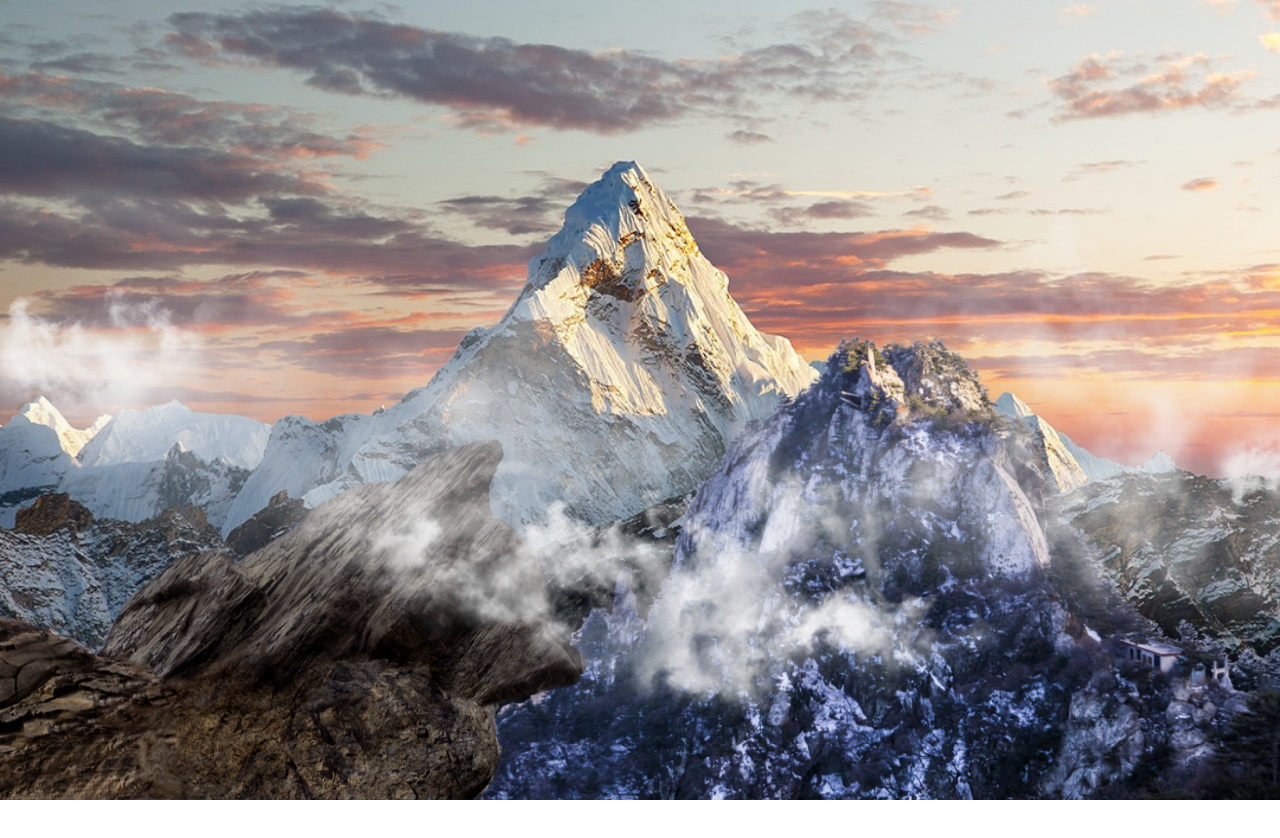
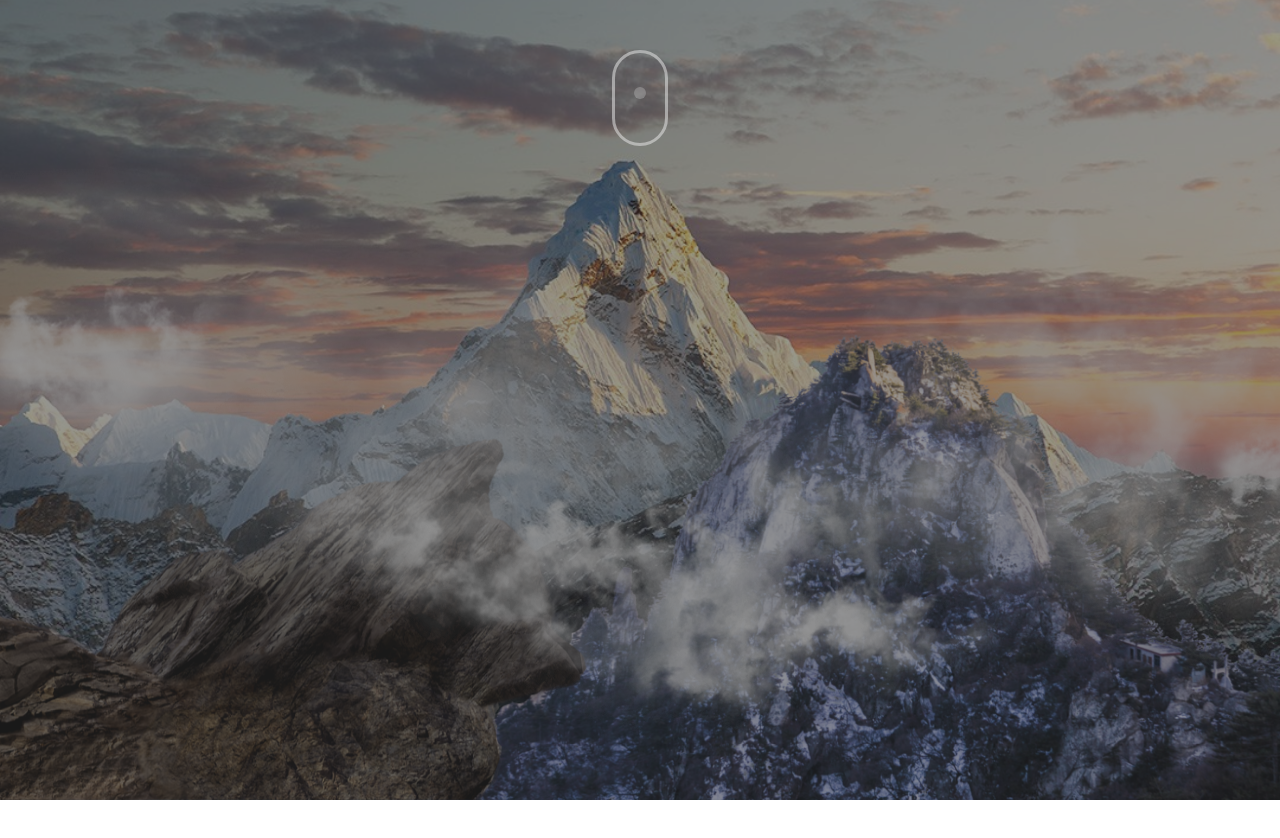
Before and after one commit to starman-cook/portfolio_new, a React (Create React App) app: page / in a window 1280 px wide. Shown: the top 838 px of the page. Built offline with nearby package versions, Linux system fonts and the light colour scheme.

Commit message:
add scroll sign and some animations

```diff
--- a/src/containers/MainPage/MainPage.css
+++ b/src/containers/MainPage/MainPage.css
@@ -71,3 +71,73 @@
     text-decoration: none;
     color: #ff6700;
 }
+
+.MainPage__scrollSign {
+    width: 50px;
+    height: 90px;
+    border: 3px solid #e7e7e7;
+    border-radius: 60px;
+    position: relative;
+    z-index: 15;
+    top: 50px;
+    animation: sign 2s infinite alternate-reverse;
+    -webkit-animation: sign 2s infinite;
+    transition: all 0.5s;
+}
+.MainPage__scrollSign::before {
+     content: '';
+     width: 12px;
+     height: 12px;
+     position: absolute;
+     top: 10px;
+     left: 50%;
+     transform: translateX(-50%);
+     background-color: #e7e7e7;
+     border-radius: 50%;
+     opacity: 1;
+     animation: wheel 2s infinite;
+     -webkit-animation: wheel 2s infinite;
+}
+.MainPage__darkBg {
+    position: fixed;
+    top: 0;
+    left: 0;
+    bottom: 0;
+    right: 0;
+    background: rgba(50,50,50, 0.5);
+    z-index: 14;
+    transition: all 0.5s;
+}
+.hidden {
+    opacity: 0;
+}
+
+@keyframes sign {
+    0% {
+        opacity: 0.3;
+    }
+    100% {
+        opacity: 0.8;
+    }
+}
+@-webkit-keyframes sign {
+    0% {
+        opacity: 0.3;
+    }
+    100% {
+        opacity: 0.8;
+    }
+}
+@keyframes wheel {
+    to {
+        opacity: 0;
+        top: 60px;
+    }
+}
+
+@-webkit-keyframes wheel {
+    to {
+        opacity: 0;
+        top: 60px;
+    }
+}
--- a/src/containers/MainPage/MainPage.js
+++ b/src/containers/MainPage/MainPage.js
@@ -81,6 +81,8 @@ let renderedPortfolioItems
 
     return (
         <div className="MainPage">
+            <div className={`MainPage__darkBg ${scrollTop !== 0 && "hidden"}`} />
+            <div className={`MainPage__scrollSign ${scrollTop !== 0 && "hidden"}`} />
             <div className="page" ref={page}>
                 <div className="parallax"  ref={parallax}>
                     <div className="parallax__mountain parallax__mountain--1" ref={mountOne}/>
```
